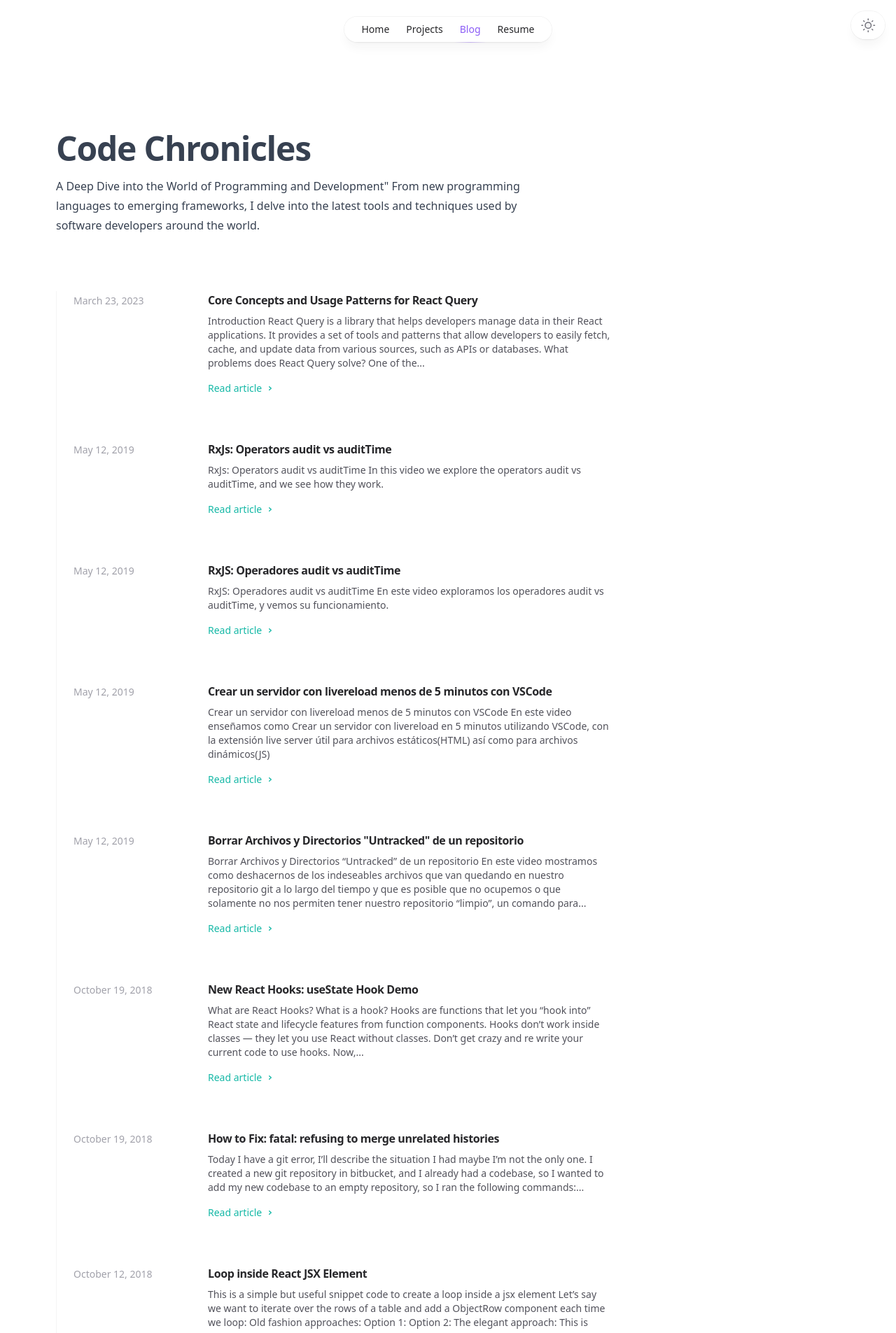
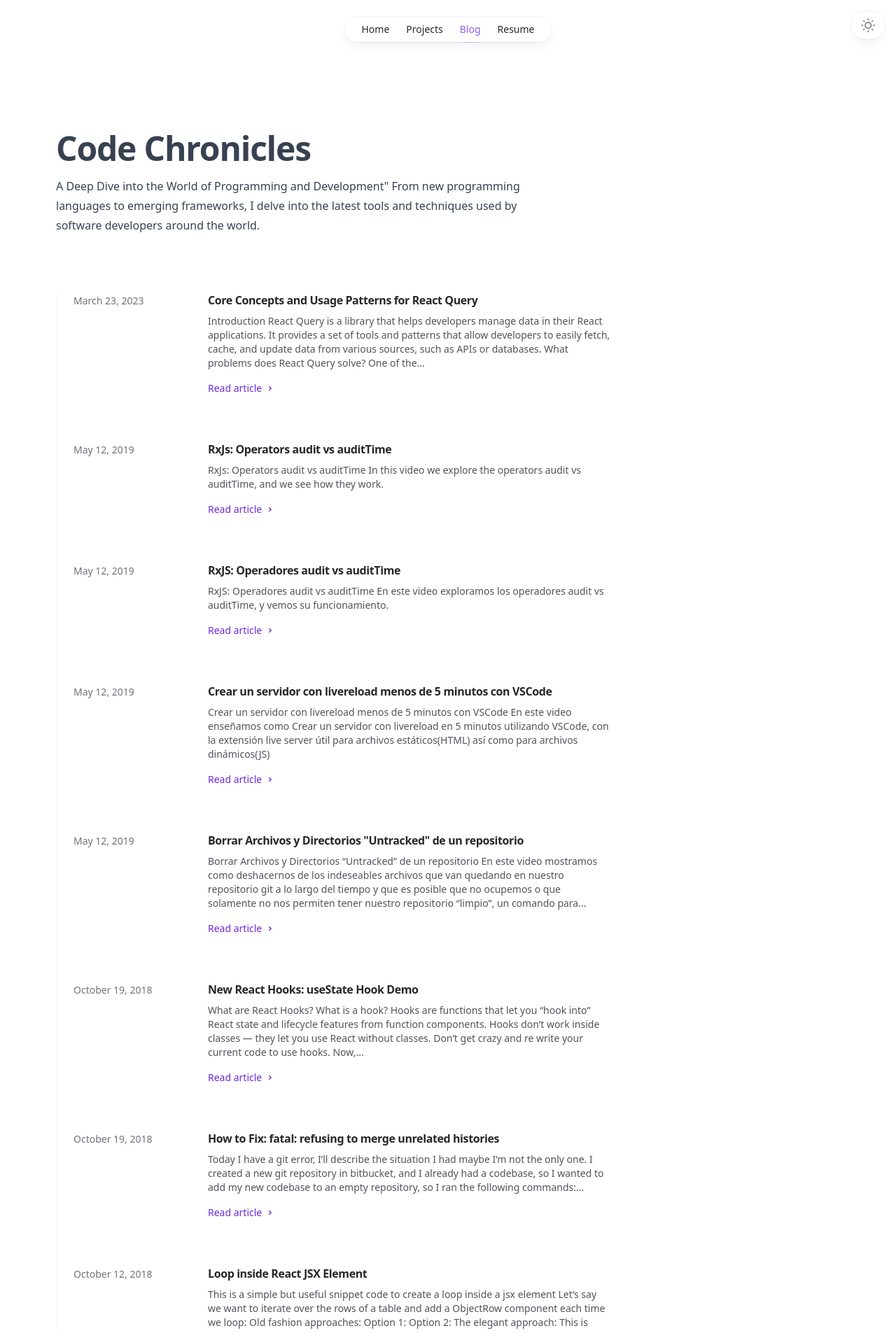
Before and after one commit to jmonterroso/jmonterroso.github.io, a Jekyll site: the page built from blog/index.html, in a window 1280 px wide. Shown: the top 1905 px of the page at 70% size. Built offline with Jekyll 4.4.1, drawn with Linux system fonts in a browser that asks for light colours; nearby versions of some CDN libraries.

Commit message:
feat: improving a11y

```diff
--- a/blog/index.html
+++ b/blog/index.html
@@ -25,14 +25,14 @@ active: blog
                         {{ post.content | strip_html  | truncatewords: 50}}
                       </p>
                     <div aria-hidden="true"
-                         class="relative z-10 mt-4 flex items-center text-sm font-medium text-teal-500">Read article
+                         class="relative z-10 mt-4 flex items-center text-sm font-medium dark:text-violet-400 text-violet-700">Read article
                         <svg viewBox="0 0 16 16" fill="none" aria-hidden="true" class="ml-1 h-4 w-4 stroke-current">
                             <path d="M6.75 5.75 9.25 8l-2.5 2.25" stroke-width="1.5" stroke-linecap="round"
                                   stroke-linejoin="round"></path>
                         </svg>
                     </div>
                 </div>
-                <time class="mt-1 hidden md:block relative z-10 order-first mb-3 flex items-center text-sm text-zinc-400 dark:text-zinc-400"
+                <time class="mt-1 hidden md:block relative z-10 order-first mb-3 flex items-center text-sm text-zinc-500 dark:text-zinc-400"
                       datetime="{{post.date}}">{{ post.date | date: "%B %e, %Y" }}
                 </time>
             </article>
--- a/dist/output.css
+++ b/dist/output.css
@@ -1366,6 +1366,11 @@ video {
   background-color: rgb(250 250 250 / var(--tw-bg-opacity));
 }
 
+.bg-zinc-400 {
+  --tw-bg-opacity: 1;
+  background-color: rgb(161 161 170 / var(--tw-bg-opacity));
+}
+
 .bg-gradient-to-r {
   background-image: linear-gradient(to right, var(--tw-gradient-stops));
 }
@@ -1552,6 +1557,26 @@ video {
 .text-teal-500 {
   --tw-text-opacity: 1;
   color: rgb(20 184 166 / var(--tw-text-opacity));
+}
+
+.text-violet-600 {
+  --tw-text-opacity: 1;
+  color: rgb(124 58 237 / var(--tw-text-opacity));
+}
+
+.text-zinc-700 {
+  --tw-text-opacity: 1;
+  color: rgb(63 63 70 / var(--tw-text-opacity));
+}
+
+.text-zinc-500 {
+  --tw-text-opacity: 1;
+  color: rgb(113 113 122 / var(--tw-text-opacity));
+}
+
+.text-violet-700 {
+  --tw-text-opacity: 1;
+  color: rgb(109 40 217 / var(--tw-text-opacity));
 }
 
 .antialiased {
```
